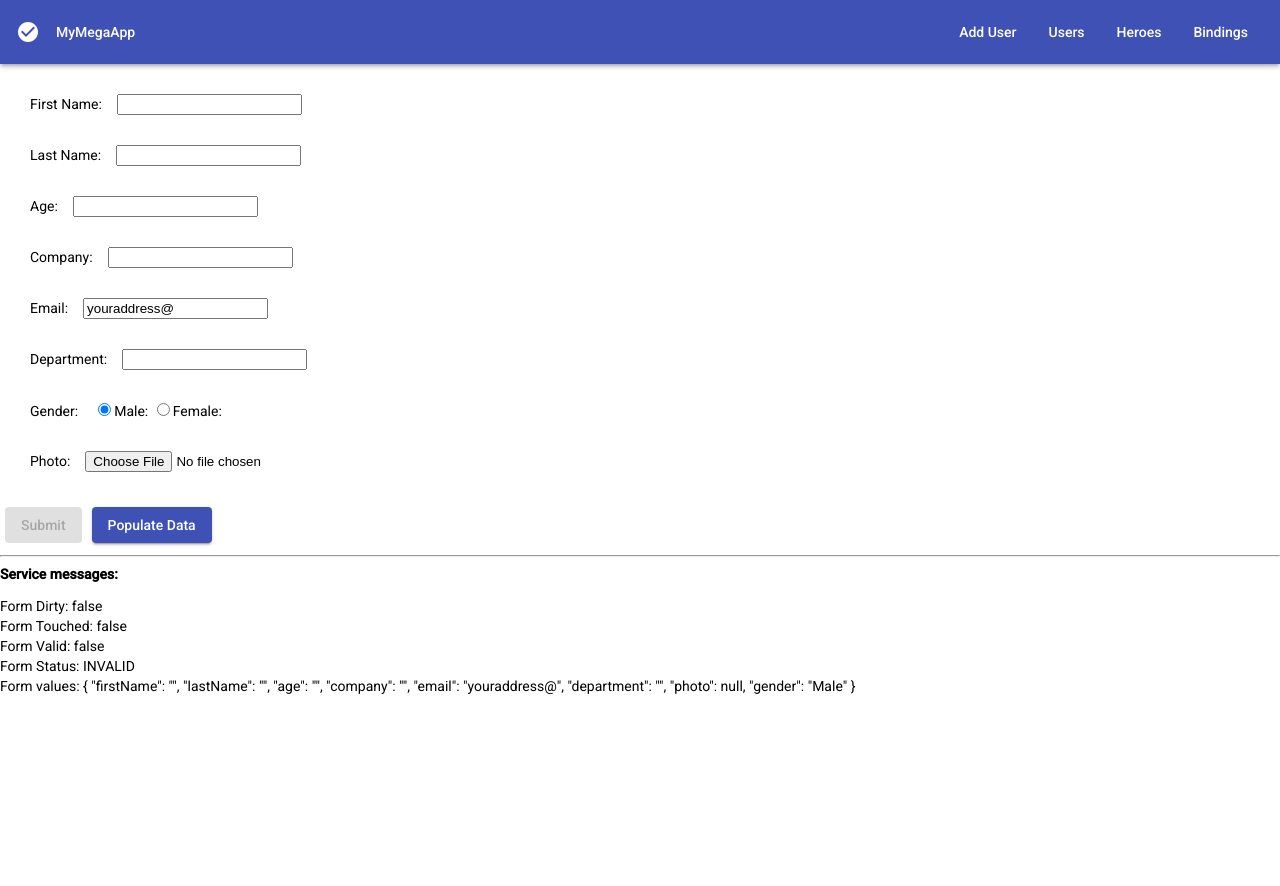
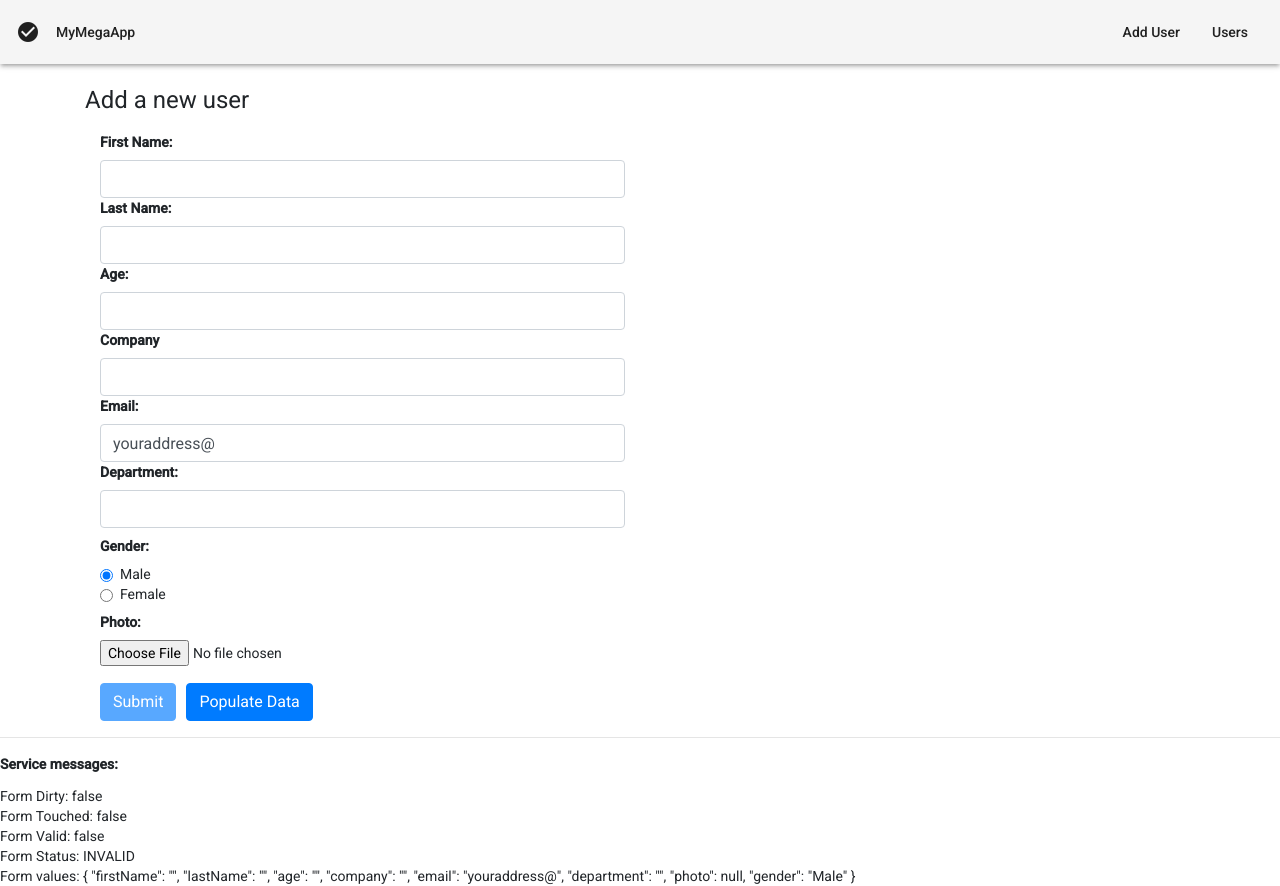
Before and after one commit to Offych/ngTraining, an Angular app: page /addUser in a window 1280 px wide. Before the commit the page ends 800 px from the top, so only its background shows below. Built offline with nearby package versions, Linux system fonts and the light colour scheme.

Commit message:
Add bootstrap css framework, add styling to add user form

```diff
--- a/package.json
+++ b/package.json
@@ -21,6 +21,7 @@
     "@angular/platform-browser": "~11.2.3",
     "@angular/platform-browser-dynamic": "~11.2.3",
     "@angular/router": "~11.2.3",
+    "angular-material-fileupload": "^2.0.0",
     "rxjs": "~6.6.0",
     "tslib": "^2.0.0",
     "zone.js": "~0.11.3"
--- a/src/app/app-routing.module.ts
+++ b/src/app/app-routing.module.ts
@@ -10,8 +10,6 @@ const routes: Routes = [
   { path: '', component: HomeComponent },
   { path: 'addUser', component: AddUserComponent },
   { path: 'users', component: UsersListComponent },
-  { path: "heroes", component: UsersComponent },
-  { path: "bindings", component: BindingsComponent }
 ];
 
 @NgModule({
--- a/src/app/header/header.component.html
+++ b/src/app/header/header.component.html
@@ -1,8 +1,6 @@
-<mat-toolbar color="primary" class="mat-elevation-z3">
+<mat-toolbar class="mat-elevation-z3">
         <mat-icon>check_circle</mat-icon><a mat-button routerLink="/">MyMegaApp</a>
         <div class="divider"></div>
         <a mat-button routerLink="/addUser" routerLinkActive="active">Add User</a>
         <a mat-button routerLink="/users">Users</a>
-        <a mat-button routerLink="/heroes">Heroes</a>
-        <a mat-button routerLink="/bindings">Bindings</a>
 </mat-toolbar>
--- a/src/app/users.interface.ts
+++ b/src/app/heroes.interface.ts
@@ -1,4 +1,4 @@
-export interface IUsers {
+export interface IHeroes {
     name: string;
     age: number;
     gender: boolean;
--- a/src/app/services/users.service.ts
+++ b/src/app/services/users.service.ts
@@ -1,5 +1,5 @@
 import { Injectable } from '@angular/core';
-import { IUsers } from '../users.interface';
+import { IHeroes } from '../heroes.interface';
 
 @Injectable({
   providedIn: 'root'
@@ -8,7 +8,7 @@ export class UsersService {
 
   constructor() { }
 
-  public getUsers(): IUsers[] {
+  public getHeroes(): IHeroes[] {
     return [
       {
         name: 'Thor',
--- a/src/app/shared/card/components/card/card.component.ts
+++ b/src/app/shared/card/components/card/card.component.ts
@@ -1,5 +1,5 @@
 import { Component, OnInit, Input, Output, EventEmitter, ViewChild, ElementRef,ViewEncapsulation } from '@angular/core';
-import { IUsers } from 'src/app/users.interface';
+import { IHeroes } from 'src/app/heroes.interface';
 
 @Component({
   selector: 'card-component',
@@ -8,7 +8,7 @@ import { IUsers } from 'src/app/users.interface';
   encapsulation: ViewEncapsulation.None
 })
 export class CardComponent implements OnInit {
-    @Input() heroData: IUsers;
+    @Input() heroData: IHeroes;
     @Output() onChangedGender = new EventEmitter<boolean>();
 
 /*     @ViewChild('checkBox', {static: false}) checkBoxRef: ElementRef */
--- a/src/app/users/components/add-user/add-user.component.html
+++ b/src/app/users/components/add-user/add-user.component.html
@@ -1,49 +1,61 @@
+<div class="container">
+<br>
+        <h1>Add a new user</h1>
         <form [formGroup]='addUserForm' (ngSubmit)="onSubmit()">
-        <div class="form_element">
-        <label >First Name:</label>
-    <input  type="text"  class="form-control" formControlName="firstName"/>
-    <span class="error" *ngIf="checkFormControlField('firstName')">Name is required</span>
+        <div class="col-sm-6">
+                <label><strong>First Name:</strong></label>
+                <input type="text"  class="form-control" formControlName="firstName" />
+                <span  class="error" *ngIf="checkFormControlField('firstName')">Please enter the last name, while is required</span>
         </div>
-    <div class="form_element">
-            <label for="">Last Name:</label>
+        <div class="col-sm-6">
+                <label><strong>Last Name:</strong></label>
                 <input type="text"  class="form-control" formControlName="lastName" />
                 <span  class="error" *ngIf="checkFormControlField('lastName')">Please enter the last name, while is required</span>
         </div>
-    <div class="form_element">
-            <label for="">Age:</label>
+        <div class="col-sm-6">
+                <label><strong>Age:</strong></label>
                 <input type="number"  class="form-control" formControlName="age" />
                 <span class="error" *ngIf="checkFormControlField('age')">Age should be between 15 and 100</span>
         </div>
-    <div class="form_element">
-            <label for="">Company:</label>
+        <div class="col-sm-6">
+                <label><strong>Company</strong></label>
                 <input type="text"  class="form-control" formControlName="company" />
                 <span class="error" *ngIf="checkFormControlField('company')">Company name should be no more than 35 symbols</span>
         </div>
-    <div class="form_element">
-            <label for="">Email:</label>
+        <div class="col-sm-6">
+                <label><strong>Email:</strong></label>
                 <input type="email"  class="form-control" formControlName="email" />
                 <span class="error" *ngIf="checkFormControlField('email') && getControl('email').errors?.email">Email is required</span>
                 <span class="error" *ngIf="checkFormControlField('email') && getControl('email').errors?.emailExist">Email exist, please use another</span>
                 <span class="error" *ngIf="checkFormControlField('email') && getControl('email').errors?.notGmail">Please use gmail service</span>
         </div>
-    <div class="form_element">
-            <label for="">Department:</label>
+        <div class="col-sm-6">
+            <label><strong>Department:</strong></label>
             <input type="text"  class="form-control" formControlName="department" />
             <span class="error" *ngIf="checkFormControlField('department')">Name of Department is required</span>
         </div>
-    <div class="form_element">
-            <label for="">Gender:</label>
-            <input type="radio"  class="form-control" formControlName="gender" value="Male" />Male:
-            <input type="radio"  class="form-control" formControlName="gender" value="Female" />Female:
+        <div class="col-sm-6 mt-2">
+                <label><strong>Gender: </strong></label>
+                <div class="form-check">
+                <input class="form-check-input" type="radio" formControlName="gender" value="Male" />
+                <label class="form-check-label">Male</label>
+        </div>
+        <div class="form-check">
+                <input class="form-check-input" type="radio" formControlName="gender" value="Female" />
+                <label class="form-check-label">Female</label>
                 <span class="error" *ngIf="checkFormControlField('gender')">Please specify a gender</span>
         </div>
-    <div class="form_element">
-            <label for="">Photo:</label>
-            <input type="file"  class="form-control" formControlName="photo" />
     </div>
-    <button mat-button type='submit' [disabled]="!addUserForm.valid" color="primary" mat-raised-button>Submit</button>
-    <button mat-button (click)='populateData()' color="primary" mat-raised-button>Populate Data</button>
+    <div class="col-sm-6 mt-2">
+                <label><strong>Photo:</strong></label>
+                <input type="file" class="custom-file" formControlName="photo" />
+    </div>
+    <div class="col-sm-6 mt-2">
+        <button class="btn btn-primary" type='submit' [disabled]="!addUserForm.valid" style="margin-right: 10px">Submit</button>
+        <button class="btn btn-primary" (click)='populateData()' color="primary">Populate Data</button>
+    </div>
 </form>
+</div>
 <hr>
 
 <p><strong>Service messages: </strong></p>
--- a/src/app/users/components/add-user/add-user.component.ts
+++ b/src/app/users/components/add-user/add-user.component.ts
@@ -4,6 +4,7 @@ import { Router } from '@angular/router';
 import { Observable } from 'rxjs';
 import { ValidationService } from './validation.service';
 import { MatSnackBar } from '@angular/material/snack-bar';
+
 
 import { AgeValidator } from '../../../shared/validators/age.validator';
 
--- a/src/app/users/components/users.component.ts
+++ b/src/app/users/components/users.component.ts
@@ -1,5 +1,5 @@
 import { Component, OnInit, ViewChildren, QueryList } from '@angular/core';
-import { IUsers } from 'src/app/users.interface';
+import { IHeroes } from 'src/app/heroes.interface';
 import { UsersService } from 'src/app/services/users.service';
 import { CardComponent } from 'src/app/shared/card/components/card/card.component';
 
@@ -10,7 +10,7 @@ import { CardComponent } from 'src/app/shared/card/components/card/card.componen
 })
 export class UsersComponent implements OnInit {
 
-  public heroes: IUsers[] = [];
+  public heroes: IHeroes[] = [];
   showMales: boolean = true;
 
   @ViewChildren(CardComponent) cards: QueryList<CardComponent>;
@@ -21,7 +21,7 @@ export class UsersComponent implements OnInit {
   constructor(private usersService: UsersService) {}
 
     ngOnInit(): void {
-        this.heroes = this.usersService.getUsers();
+        this.heroes = this.usersService.getHeroes();
     }
 
     hideMales(): void {
--- a/src/app/users/users.module.ts
+++ b/src/app/users/users.module.ts
@@ -11,6 +11,8 @@ import { MatButtonModule } from '@angular/material/button';
 import { MatIconModule } from '@angular/material/icon';
 import { MatSnackBarModule } from '@angular/material/snack-bar';
 import { BrowserModule } from '@angular/platform-browser';
+import { MatCardModule } from '@angular/material/card';
+import { MatRadioModule } from '@angular/material/radio';
 
 @NgModule({
   declarations: [
@@ -28,7 +30,9 @@ import { BrowserModule } from '@angular/platform-browser';
     MatButtonModule,
     MatIconModule,
     MatSnackBarModule,
-    BrowserModule
+    BrowserModule,
+    MatCardModule,
+    MatRadioModule,
   ],
   exports: [
     UsersComponent,
--- a/src/index.html
+++ b/src/index.html
@@ -9,6 +9,7 @@
   <link rel="preconnect" href="https://fonts.gstatic.com">
   <link href="https://fonts.googleapis.com/css2?family=Roboto:wght@300;400;500&display=swap" rel="stylesheet">
   <link href="https://fonts.googleapis.com/icon?family=Material+Icons" rel="stylesheet">
+  <link rel="stylesheet" href="https://stackpath.bootstrapcdn.com/bootstrap/4.3.1/css/bootstrap.min.css" integrity="sha384-ggOyR0iXCbMQv3Xipma34MD+dH/1fQ784/j6cY/iJTQUOhcWr7x9JvoRxT2MZw1T" crossorigin="anonymous">
 </head>
 <body class="mat-typography">
   <app-root></app-root>
```
Also changed, not shown: src/app/users/components/add-user/add-user.component.scss (line endings or trailing spaces), 1 other file (tests, documents, lock files or other folders). Lines whose indentation alone changed are shown as unchanged.
